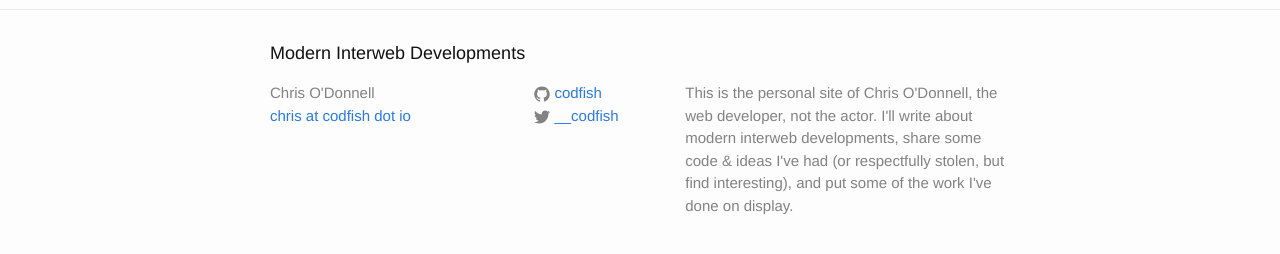
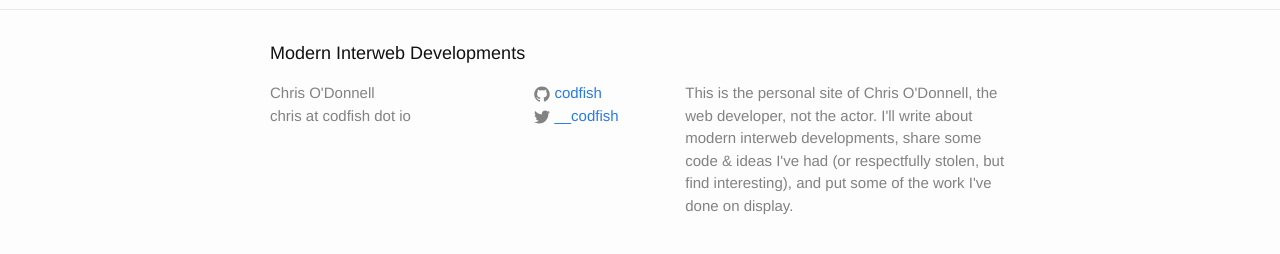
Before and after one commit to codfish/codfish.io, a Jekyll site: the page built from index.html, in a window 1280 px wide. Shown: the part 257-511 px from the top of the page. Built offline with Jekyll 4.4.1, drawn with Linux system fonts in a browser that asks for light colours.

Commit message:
Unlink email in footer

```diff
--- a/_includes/footer.html
+++ b/_includes/footer.html
@@ -8,7 +8,7 @@
       <div class="footer-col  footer-col-1">
         <ul class="contact-list">
           <li>{{ site.title }}</li>
-          <li><a href="mailto:{{ site.email }}">{{ site.email }}</a></li>
+          <li>{{ site.email }}</li>
         </ul>
       </div>
 
```
